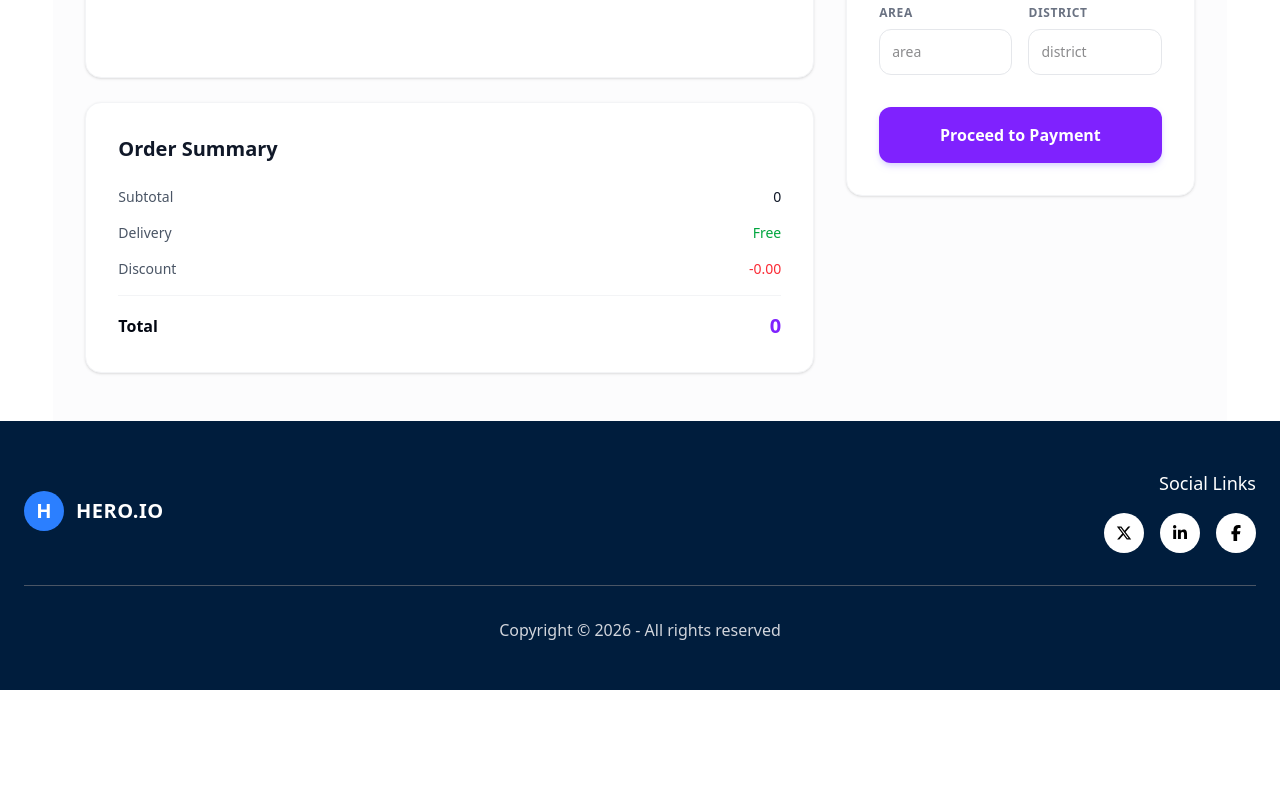
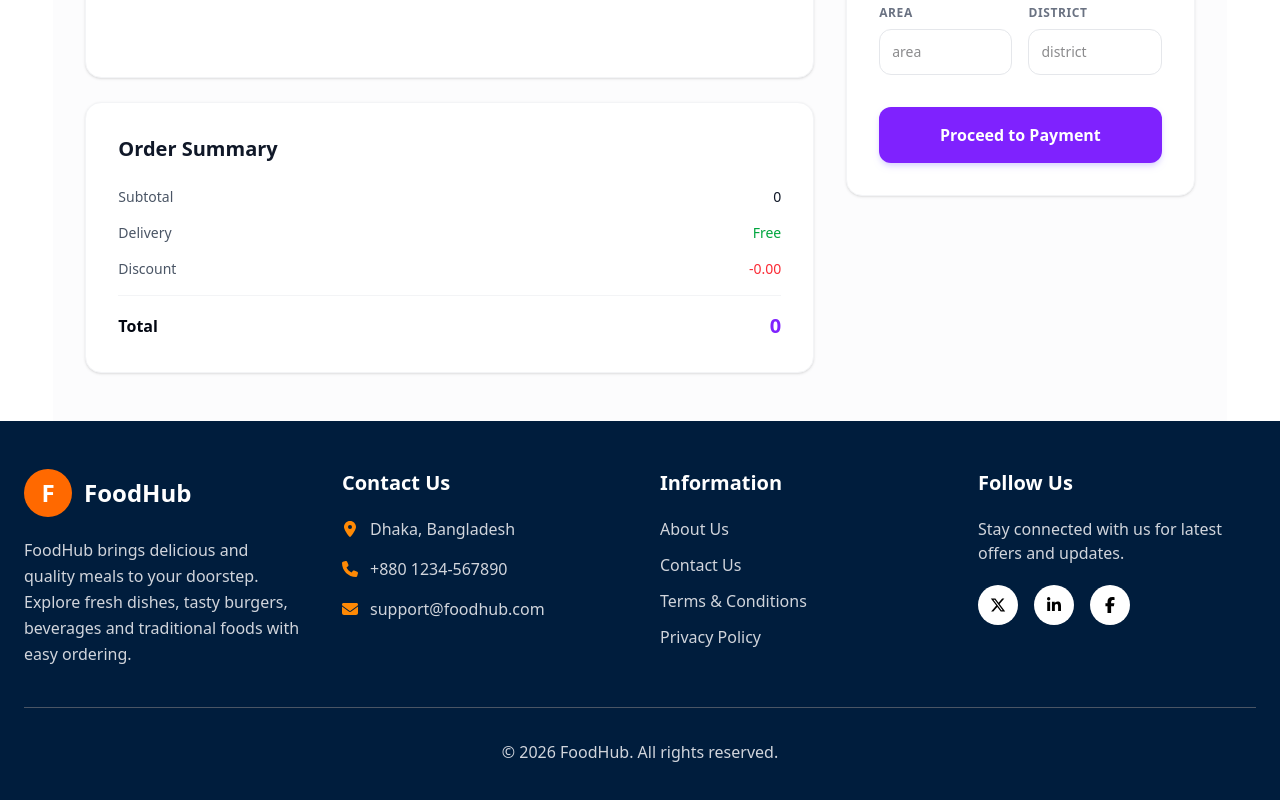
Before and after one commit to habibur-rahman-sunny/FoodZone, a Next.js app: page /Cart in a window 1280 px wide. Shown: the part 540-1340 px from the top of the page. Before the commit the page ends 1230 px from the top, so only its background shows below. Built offline with nearby package versions, Linux system fonts and the light colour scheme.

Commit message:
change footer and create dashboard page

```diff
--- a/src/app/Cart/page.jsx
+++ b/src/app/Cart/page.jsx
@@ -32,7 +32,7 @@ const CartPage = () => {
           <div className="bg-white rounded-2xl border border-gray-100 shadow-sm p-6 sm:p-8">
             <h2 className="text-2xl font-bold text-gray-900 mb-6 flex items-center gap-2">
               Listed Items
-              <span className="text-sm font-normal text-gray-500 bg-gray-100 px-2.5 py-0.5 rounded-full">
+              <span className="text-sm font-semibold text-green-600 bg-gray-100 px-2.5 py-0.5 rounded-full animate-bounce">
                 {cartItem.length}
               </span>
             </h2>
--- /dev/null
+++ b/src/app/Dashboard/page.jsx
@@ -0,0 +1,10 @@
+
+const DashboardPage = () => {
+    return (
+        <div>
+            sdf
+        </div>
+    );
+};
+
+export default DashboardPage
--- a/src/components/FoodDetails/FoodDetails.jsx
+++ b/src/components/FoodDetails/FoodDetails.jsx
@@ -108,16 +108,16 @@ const FoodDetails = ({ specificFood }) => {
                     <div className="grid grid-cols-2 gap-4 mt-8">
                         <CartToggleBtn specificFood={specificFood}></CartToggleBtn>
 
-                        <button className="bg-black text-white py-4 rounded-xl font-semibold">
+                        <button className="bg-black text-white py-2 rounded-sm transition font-semibold">
                             Buy Now
                         </button>
 
-                        <button className="bg-green-600 text-white py-4 rounded-xl flex justify-center items-center gap-2 font-semibold">
+                        <button className="bg-green-600 text-white py-2 rounded-sm transition flex justify-center items-center gap-2 font-semibold">
                             <MessageCircle size={20}/>
                             Whatsapp
                         </button>
 
-                        <button className="bg-blue-600 text-white py-4 rounded-xl flex justify-center items-center gap-2 font-semibold">
+                        <button className="bg-blue-600 text-white py-2 rounded-sm transition flex justify-center items-center gap-2 font-semibold">
                             <Phone size={20}/>
                             Call Order
                         </button>
--- a/src/components/Homepage/Banner.jsx
+++ b/src/components/Homepage/Banner.jsx
@@ -19,7 +19,7 @@ const Banner = () => {
                 </div>
                 {/* Mockup Image Placeholder */}
                     <div className="mt-8 w-9/12 mx-auto">
-                        <Image className="rounded-4xl"
+                        <Image className="rounded-t-2xl"
                             src={foodItemsImg}
                             alt="App Mockup"
                             width={1200}
--- a/src/components/Shared/Footer/Footer.jsx
+++ b/src/components/Shared/Footer/Footer.jsx
@@ -1,59 +1,135 @@
-import { FaFacebookF, FaLinkedinIn, FaXTwitter } from "react-icons/fa6";
+import {
+  FaFacebookF,
+  FaLinkedinIn,
+  FaXTwitter,
+  FaLocationDot,
+  FaPhone,
+  FaEnvelope,
+} from "react-icons/fa6";
 
 const Footer = () => {
   return (
     <footer className="bg-[#001D3D] text-white mt-auto">
       <div className="max-w-7xl mx-auto px-6 py-12">
 
-        {/* Top Section */}
-        <div className="flex flex-col md:flex-row justify-between items-center border-b border-gray-600 pb-8">
+        {/* Main Footer */}
+        <div className="grid md:grid-cols-4 gap-10 border-b border-gray-600 pb-10">
 
-          {/* Logo */}
-          <div className="flex items-center gap-3 mb-6 md:mb-0">
-            <div className="w-10 h-10 rounded-full bg-blue-500 flex items-center justify-center text-xl font-bold">
-              H
+          {/* Logo & Description */}
+          <div>
+            <div className="flex items-center gap-3 mb-5">
+              <div className="w-12 h-12 rounded-full bg-orange-500 flex items-center justify-center text-2xl font-bold">
+                F
+              </div>
+
+              <h2 className="text-2xl font-bold">
+                FoodHub
+              </h2>
             </div>
 
-            <h2 className="text-xl font-bold tracking-wide">
-              HERO.IO
-            </h2>
+            <p className="text-gray-300 leading-relaxed">
+              FoodHub brings delicious and quality meals to your doorstep.
+              Explore fresh dishes, tasty burgers, beverages and traditional
+              foods with easy ordering.
+            </p>
           </div>
 
-          {/* Social Links */}
-          <div className="text-center md:text-right">
-            <h3 className="text-lg font-medium mb-4">
-              Social Links
+
+          {/* Contact Info */}
+          <div>
+            <h3 className="text-xl font-semibold mb-5">
+              Contact Us
             </h3>
 
-            <div className="flex justify-center md:justify-end gap-4">
-              <a
-                href="#"
-                className="w-10 h-10 rounded-full bg-white text-black flex items-center justify-center hover:scale-110 transition"
-              >
-                <FaXTwitter />
+            <div className="space-y-4 text-gray-300">
+
+              <p className="flex gap-3 items-center">
+                <FaLocationDot className="text-orange-400"/>
+                Dhaka, Bangladesh
+              </p>
+
+              <p className="flex gap-3 items-center">
+                <FaPhone className="text-orange-400"/>
+                +880 1234-567890
+              </p>
+
+              <p className="flex gap-3 items-center">
+                <FaEnvelope className="text-orange-400"/>
+                support@foodhub.com
+              </p>
+
+            </div>
+          </div>
+
+
+          {/* Information */}
+          <div>
+            <h3 className="text-xl font-semibold mb-5">
+              Information
+            </h3>
+
+            <ul className="space-y-3 text-gray-300">
+
+              <li className="hover:text-orange-400 cursor-pointer">
+                About Us
+              </li>
+
+              <li className="hover:text-orange-400 cursor-pointer">
+                Contact Us
+              </li>
+
+              <li className="hover:text-orange-400 cursor-pointer">
+                Terms & Conditions
+              </li>
+
+              <li className="hover:text-orange-400 cursor-pointer">
+                Privacy Policy
+              </li>
+
+            </ul>
+          </div>
+
+
+          {/* Social Links */}
+          <div>
+
+            <h3 className="text-xl font-semibold mb-5">
+              Follow Us
+            </h3>
+
+            <p className="text-gray-300 mb-5">
+              Stay connected with us for latest offers and updates.
+            </p>
+
+            <div className="flex gap-4">
+
+              <a className="w-10 h-10 rounded-full bg-white text-black flex items-center justify-center hover:scale-110 transition">
+                <FaXTwitter/>
               </a>
 
-              <a
-                href="#"
-                className="w-10 h-10 rounded-full bg-white text-black flex items-center justify-center hover:scale-110 transition"
-              >
-                <FaLinkedinIn />
+              <a className="w-10 h-10 rounded-full bg-white text-black flex items-center justify-center hover:scale-110 transition">
+                <FaLinkedinIn/>
               </a>
 
-              <a
-                href="#"
-                className="w-10 h-10 rounded-full bg-white text-black flex items-center justify-center hover:scale-110 transition"
-              >
-                <FaFacebookF />
+              <a className="w-10 h-10 rounded-full bg-white text-black flex items-center justify-center hover:scale-110 transition">
+                <FaFacebookF/>
               </a>
+
             </div>
+
           </div>
+
         </div>
 
-        {/* Bottom */}
+
+        {/* Copyright */}
         <div className="text-center pt-8 text-gray-300">
-          <p>Copyright © 2026 - All rights reserved</p>
+          <p>
+            © 2026 FoodHub. All rights reserved.
+          </p>
         </div>
+
+
       </div>
     </footer>
   );
```
Also changed, not shown: src/components/Shared/Navbar/Navbar.jsx (+2 -2 lines).
